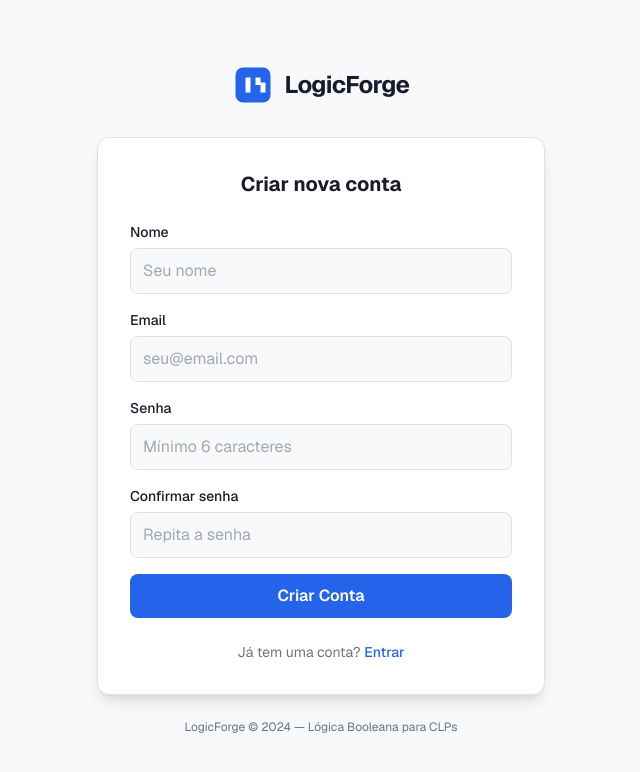
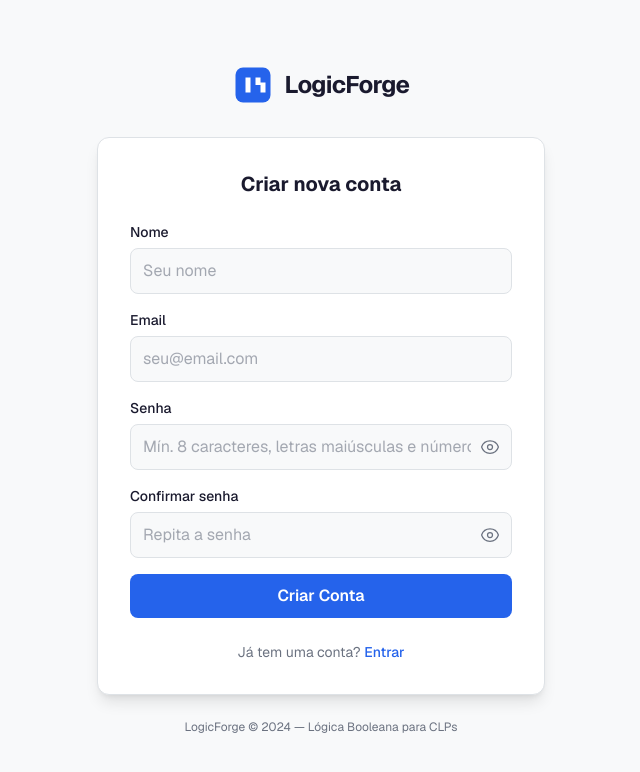
Before and after one commit to devtuma/logicforge, a Next.js app: page /register in a window 1280 px wide. Shown: the top 772 px of the page, without its empty margins (319-959 px from the left). Built offline with nearby package versions, Linux system fonts and the light colour scheme.

Commit message:
feat: enforce strong password, add show/hide password toggle, fix NextAuth Google linking

```diff
--- a/src/app/(auth)/login/page.tsx
+++ b/src/app/(auth)/login/page.tsx
@@ -14,6 +14,8 @@ export default function LoginPage() {
   const [error, setError] = useState('');
   const [loading, setLoading] = useState(false);
 
+  const [showPassword, setShowPassword] = useState(false);
+
   /** Envia login com credenciais */
   async function handleSubmit(e: React.FormEvent) {
     e.preventDefault();
@@ -28,9 +30,14 @@ export default function LoginPage() {
       });
 
       if (result?.error) {
+        if (result.error === 'REJECTED') {
+          setError('Sua conta foi bloqueada ou rejeitada.');
+        } else {
           setError('Email ou senha inválidos.');
+        }
       } else {
         router.push('/projects');
+        router.refresh();
       }
     } catch {
       setError('Erro ao fazer login. Tente novamente.');
@@ -43,6 +50,16 @@ export default function LoginPage() {
   async function handleGoogleSignIn() {
     await signIn('google', { callbackUrl: '/projects' });
   }
+
+  const EyeIcon = ({ show }: { show: boolean }) => (
+    <svg className="w-5 h-5 text-muted hover:text-foreground transition-colors" fill="none" viewBox="0 0 24 24" stroke="currentColor" strokeWidth={1.5}>
+      {show ? (
+        <path strokeLinecap="round" strokeLinejoin="round" d="M3.98 8.223A10.477 10.477 0 001.934 12C3.226 16.338 7.244 19.5 12 19.5c.993 0 1.953-.138 2.863-.395M6.228 6.228A10.45 10.45 0 0112 4.5c4.756 0 8.773 3.162 10.065 7.498a10.523 10.523 0 01-4.293 5.774M6.228 6.228L3 3m3.228 3.228l3.65 3.65m7.894 7.894L21 21m-3.228-3.228l-3.65-3.65m0 0a3 3 0 10-4.243-4.243m4.242 4.242L9.88 9.88" />
+      ) : (
+        <path strokeLinecap="round" strokeLinejoin="round" d="M2.036 12.322a1.012 1.012 0 010-.639C3.423 7.51 7.36 4.5 12 4.5c4.638 0 8.573 3.007 9.963 7.178.07.207.07.431 0 .639C20.577 16.49 16.64 19.5 12 19.5c-4.638 0-8.573-3.007-9.963-7.178z M15 12a3 3 0 11-6 0 3 3 0 016 0z" />
+      )}
+    </svg>
+  );
 
   return (
     <div>
@@ -79,16 +96,26 @@ export default function LoginPage() {
           <label htmlFor="password" className="block text-sm font-medium text-foreground mb-1.5">
             Senha
           </label>
+          <div className="relative">
             <input
               id="password"
-            type="password"
+              type={showPassword ? 'text' : 'password'}
               value={password}
               onChange={(e) => setPassword(e.target.value)}
               required
               autoComplete="current-password"
               placeholder="Sua senha"
-            className="w-full px-3 py-2.5 rounded-lg border border-border bg-background text-foreground placeholder:text-muted/60 focus:outline-none focus:ring-2 focus:ring-accent focus:border-transparent transition-colors"
+              className="w-full px-3 py-2.5 pr-10 rounded-lg border border-border bg-background text-foreground placeholder:text-muted/60 focus:outline-none focus:ring-2 focus:ring-accent focus:border-transparent transition-colors"
             />
+            <button
+              type="button"
+              onClick={() => setShowPassword(!showPassword)}
+              className="absolute inset-y-0 right-0 flex items-center pr-3"
+              tabIndex={-1}
+            >
+              <EyeIcon show={showPassword} />
+            </button>
+          </div>
         </div>
 
         <button
--- a/src/app/(auth)/register/page.tsx
+++ b/src/app/(auth)/register/page.tsx
@@ -15,6 +15,9 @@ export default function RegisterPage() {
   const [error, setError] = useState('');
   const [loading, setLoading] = useState(false);
 
+  const [showPassword, setShowPassword] = useState(false);
+  const [showConfirmPassword, setShowConfirmPassword] = useState(false);
+
   /** Valida e envia o formulário de registro */
   async function handleSubmit(e: React.FormEvent) {
     e.preventDefault();
@@ -26,9 +29,10 @@ export default function RegisterPage() {
       return;
     }
 
-    // Validação de senha
-    if (password.length < 6) {
-      setError('A senha deve ter pelo menos 6 caracteres.');
+    // Validação de senha forte
+    const passwordRegex = /^(?=.*[a-z])(?=.*[A-Z])(?=.*\d).{8,}$/;
+    if (!passwordRegex.test(password)) {
+      setError('A senha deve ter pelo menos 8 caracteres, contendo letras maiúsculas, minúsculas e números.');
       return;
     }
 
@@ -60,6 +64,16 @@ export default function RegisterPage() {
       setLoading(false);
     }
   }
+
+  const EyeIcon = ({ show }: { show: boolean }) => (
+    <svg className="w-5 h-5 text-muted hover:text-foreground transition-colors" fill="none" viewBox="0 0 24 24" stroke="currentColor" strokeWidth={1.5}>
+      {show ? (
+        <path strokeLinecap="round" strokeLinejoin="round" d="M3.98 8.223A10.477 10.477 0 001.934 12C3.226 16.338 7.244 19.5 12 19.5c.993 0 1.953-.138 2.863-.395M6.228 6.228A10.45 10.45 0 0112 4.5c4.756 0 8.773 3.162 10.065 7.498a10.523 10.523 0 01-4.293 5.774M6.228 6.228L3 3m3.228 3.228l3.65 3.65m7.894 7.894L21 21m-3.228-3.228l-3.65-3.65m0 0a3 3 0 10-4.243-4.243m4.242 4.242L9.88 9.88" />
+      ) : (
+        <path strokeLinecap="round" strokeLinejoin="round" d="M2.036 12.322a1.012 1.012 0 010-.639C3.423 7.51 7.36 4.5 12 4.5c4.638 0 8.573 3.007 9.963 7.178.07.207.07.431 0 .639C20.577 16.49 16.64 19.5 12 19.5c-4.638 0-8.573-3.007-9.963-7.178z M15 12a3 3 0 11-6 0 3 3 0 016 0z" />
+      )}
+    </svg>
+  );
 
   return (
     <div>
@@ -112,32 +126,52 @@ export default function RegisterPage() {
           <label htmlFor="password" className="block text-sm font-medium text-foreground mb-1.5">
             Senha
           </label>
+          <div className="relative">
             <input
               id="password"
-            type="password"
+              type={showPassword ? 'text' : 'password'}
               value={password}
               onChange={(e) => setPassword(e.target.value)}
               required
               autoComplete="new-password"
-            placeholder="Mínimo 6 caracteres"
-            className="w-full px-3 py-2.5 rounded-lg border border-border bg-background text-foreground placeholder:text-muted/60 focus:outline-none focus:ring-2 focus:ring-accent focus:border-transparent transition-colors"
+              placeholder="Mín. 8 caracteres, letras maiúsculas e números"
+              className="w-full px-3 py-2.5 pr-10 rounded-lg border border-border bg-background text-foreground placeholder:text-muted/60 focus:outline-none focus:ring-2 focus:ring-accent focus:border-transparent transition-colors"
             />
+            <button
+              type="button"
+              onClick={() => setShowPassword(!showPassword)}
+              className="absolute inset-y-0 right-0 flex items-center pr-3"
+              tabIndex={-1}
+            >
+              <EyeIcon show={showPassword} />
+            </button>
+          </div>
         </div>
 
         <div>
           <label htmlFor="confirmPassword" className="block text-sm font-medium text-foreground mb-1.5">
             Confirmar senha
           </label>
+          <div className="relative">
             <input
               id="confirmPassword"
-            type="password"
+              type={showConfirmPassword ? 'text' : 'password'}
               value={confirmPassword}
               onChange={(e) => setConfirmPassword(e.target.value)}
               required
               autoComplete="new-password"
               placeholder="Repita a senha"
-            className="w-full px-3 py-2.5 rounded-lg border border-border bg-background text-foreground placeholder:text-muted/60 focus:outline-none focus:ring-2 focus:ring-accent focus:border-transparent transition-colors"
+              className="w-full px-3 py-2.5 pr-10 rounded-lg border border-border bg-background text-foreground placeholder:text-muted/60 focus:outline-none focus:ring-2 focus:ring-accent focus:border-transparent transition-colors"
             />
+            <button
+              type="button"
+              onClick={() => setShowConfirmPassword(!showConfirmPassword)}
+              className="absolute inset-y-0 right-0 flex items-center pr-3"
+              tabIndex={-1}
+            >
+              <EyeIcon show={showConfirmPassword} />
+            </button>
+          </div>
         </div>
 
         <button
--- a/src/lib/auth.ts
+++ b/src/lib/auth.ts
@@ -60,19 +60,18 @@ export const authOptions: NextAuthOptions = {
   callbacks: {
     // Adiciona id, role e status ao token JWT
     async jwt({ token, user }) {
-      if (user) {
-        token.id = user.id;
-        token.role = (user as { role?: string }).role;
-        token.status = (user as { status?: string }).status;
+      if (user?.email) {
+        token.email = user.email;
       }
-      // Sempre re-busca status do banco para refletir aprovações em tempo real
-      if (token.id) {
+      // Busca usuário pelo email para garantir que temos o ID e status corretos do banco
+      if (token.email) {
         try {
           const dbUser = await prisma.user.findUnique({
-            where: { id: token.id as string },
-            select: { role: true, status: true },
+            where: { email: token.email as string },
+            select: { id: true, role: true, status: true },
           });
           if (dbUser) {
+            token.id = dbUser.id;
             token.role = dbUser.role;
             token.status = dbUser.status;
           }
```
Lines whose indentation alone changed are shown as unchanged.
